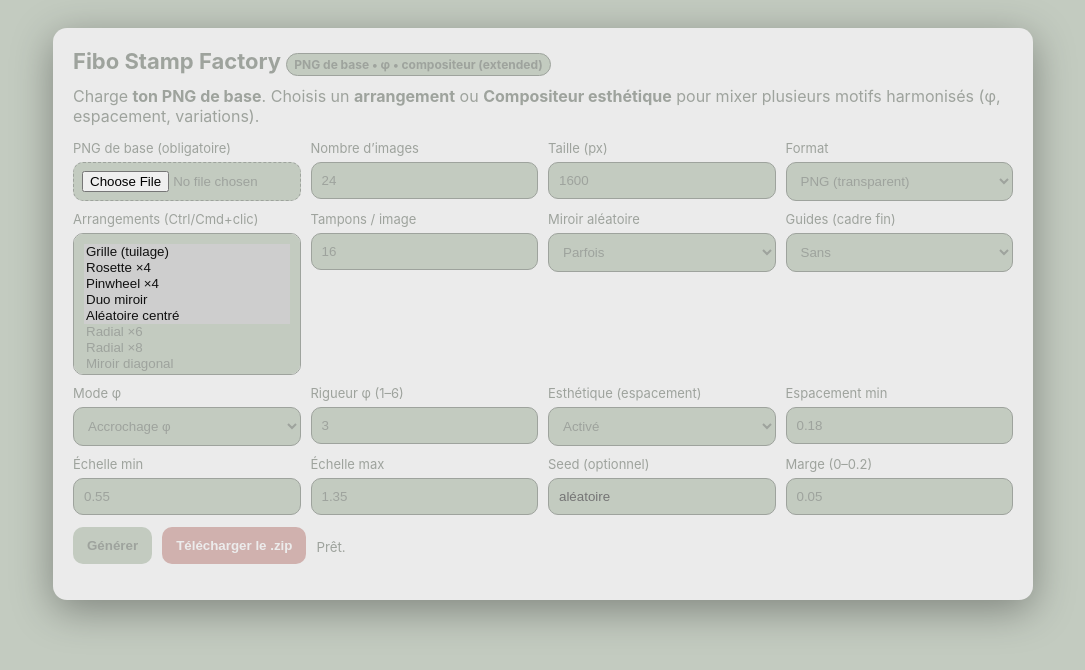
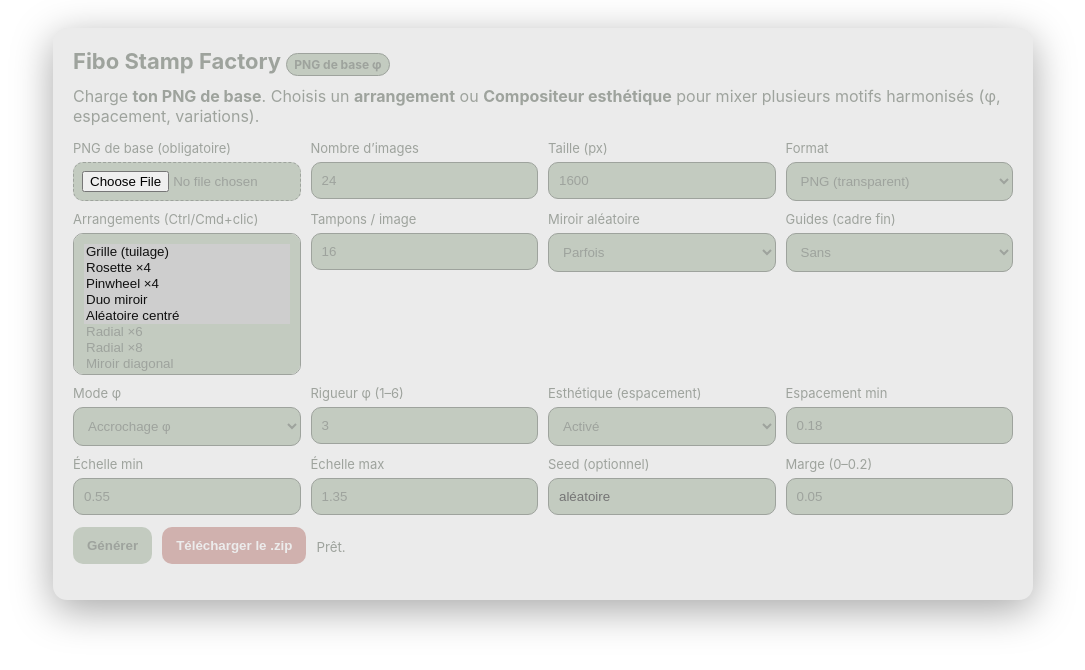
Before and after one commit to djibvoyez-boop/G.laab-Factory, a plain HTML site: page index.html in a window 1280 px wide. Shown: the whole page, without its empty margins (97-1182 px from the left). Drawn offline with nearby package versions, Linux system fonts and the light colour scheme.

Commit message:
Update index.html

```diff
--- a/index.html
+++ b/index.html
@@ -2,10 +2,10 @@
 <html lang="fr">
 <head>
 <meta charset="utf-8">
-<title>Fibo Stamp Factory — φ + compositeur esthétique (extended)</title>
+<title>Fibo Stamp  φ </title>
 <meta name="viewport" content="width=device-width, initial-scale=1">
 <style>
-:root{--bg:#C3CBC0;--panel:#EBEBEB;--fg:#9EA39D;--muted:#9EA39D;--acc:#C3CBC0}
+:root{--bg:#FFFFF;--panel:#EBEBEB;--fg:#9EA39D;--muted:#9EA39D;--acc:#C3CBC0}
 *{box-sizing:border-box} html,body{margin:0;background:var(--bg);color:var(--fg);font-family:Inter,system-ui,Arial}
 .wrap{max-width:980px;margin:28px auto;padding:20px;background:var(--panel);border-radius:14px;box-shadow:0 10px 40px rgba(0,0,0,.35)}
 h1{margin:0 0 10px;font-size:22px}
@@ -28,7 +28,7 @@ a{color:var(--acc);text-decoration:none}
 </head>
 <body>
 <div class="wrap">
-  <h1>Fibo Stamp Factory <span class="badge">PNG de base • φ • compositeur (extended)</span></h1>
+  <h1>Fibo Stamp Factory <span class="badge">PNG de base  φ </span></h1>
   <p>Charge <b>ton PNG de base</b>. Choisis un <b>arrangement</b> ou <b>Compositeur esthétique</b> pour mixer plusieurs motifs harmonisés (φ, espacement, variations).</p>
 
   <div class="controls">
```
